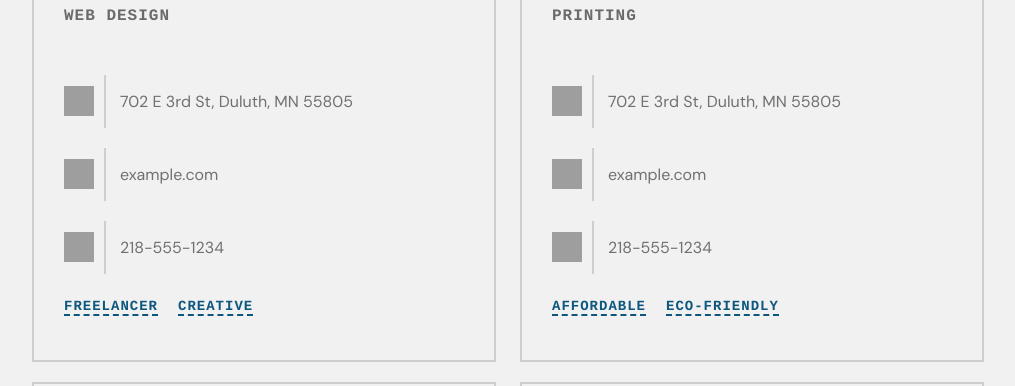
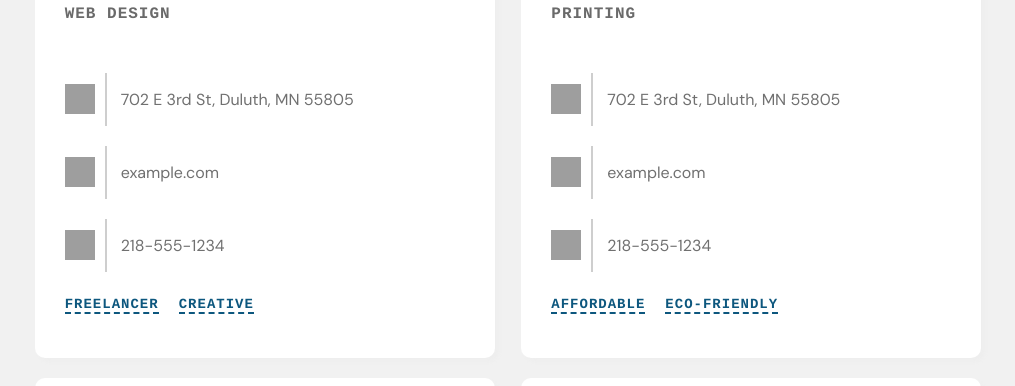
Before and after one commit to jessecookedesign/vue_test, a plain HTML site: page index.html in a window 1280 px wide. Shown: the part 222-608 px from the top of the page, without its empty margins (132-1147 px from the left). Drawn offline with nearby package versions, Linux system fonts and the light colour scheme; grey boxes are pictures that could not be loaded.

Commit message:
Updated card style, added better hover animation

```diff
--- a/style.css
+++ b/style.css
@@ -74,14 +74,19 @@ a {
 }
 
 .business_card_container {
-  padding: 30px;
-  border: 2px solid #cecece;
-  width: 40%;
-  margin: 10px 0px;
+    padding: 30px;
+    width: 40%;
+    margin: 10px 0px;
+    border-radius: 10px;
+    background-color: #fff;
+    box-shadow: 4px 4px 4px #eee;
+    transition: 0.7s;
 }
 
 .business_card_container:hover {
-  border: 2px solid var(--color-orange);
+    transform: translateY(-3px);
+    transition: 0.7s;
+    box-shadow: 4px 4px 4px #ddd;
 }
 
 @media only screen and (max-width: 1000px) {
```
